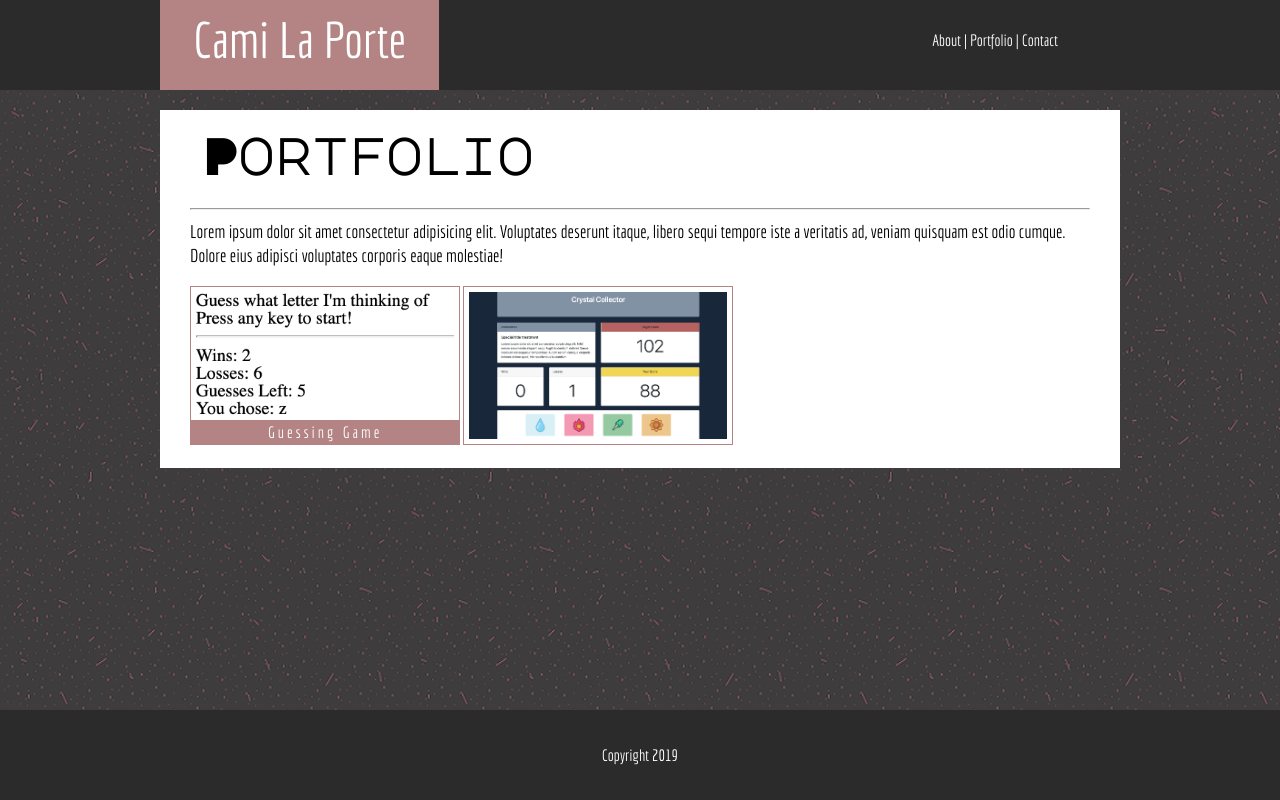
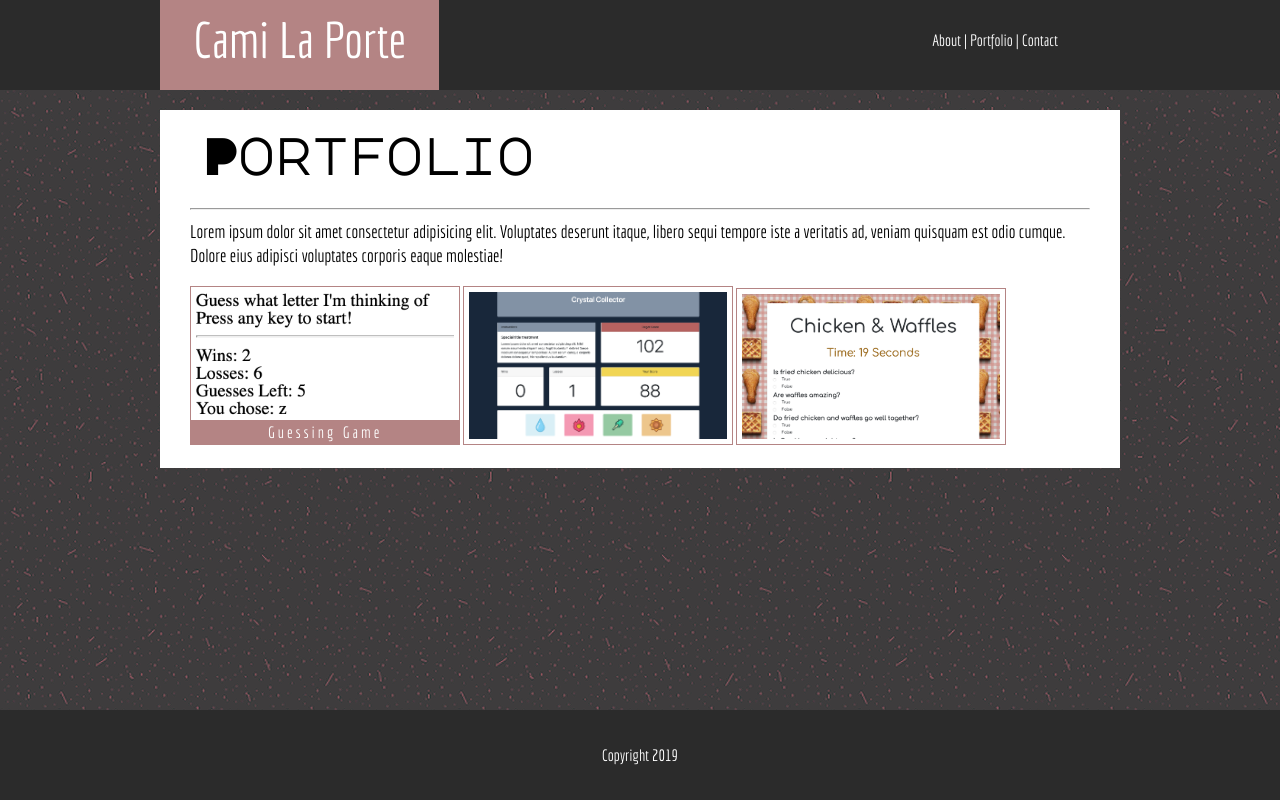
Before and after one commit to camiwins/Responsive-Portfolio, a plain HTML site: page portfolio.html in a window 1280 px wide. Drawn offline with Linux system fonts and the light colour scheme.

Commit message:
updating portfolio with new trivia homework

```diff
--- a/portfolio.html
+++ b/portfolio.html
@@ -36,11 +36,16 @@
                     <hr>
                     <p>Lorem ipsum dolor sit amet consectetur adipisicing elit. Voluptates deserunt itaque, libero sequi tempore iste a veritatis ad, veniam quisquam est odio cumque. Dolore eius adipisci voluptates corporis eaque molestiae!</p>
                     <div class="row">
-                      <div class="col-sm-6 col-md-12 col-lg-6">
+                      <div class="col">
                         <a href="https://camiwins.github.io/Psychic-Game/index.html" target=blank><img id="portfolio-image" src="assets/images/psychic-game.png" alt=""></a>
                         <div id="portfolio-title">Guessing Game</div>
                         <a href="https://camiwins.github.io/unit-4-game/index.html" target=blank><img id="portfolio-image" src="assets/images/crystal-collector.png" alt=""></a>
                         <div id="portfolio-title">Guessing Game</div>
+                        <a href="https://camiwins.github.io/Trivia-Game/index.html" target=blank><img id="portfolio-image" src="assets/images/chicken-waffle-quiz.png" alt=""></a>
+                        <div id="portfolio-title">Guessing Game</div>
+                      </div>
+                      <div class="col">
+
                       </div>
                     </div>
                   </article>
```
Also changed, not shown: assets/images/chicken-waffle-quiz.png (added).
